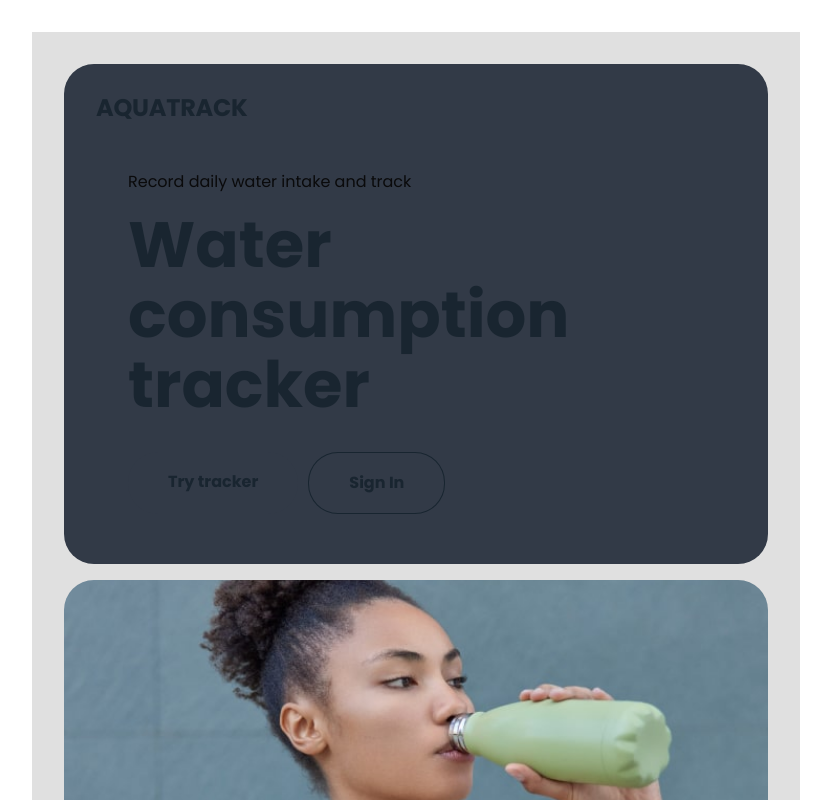
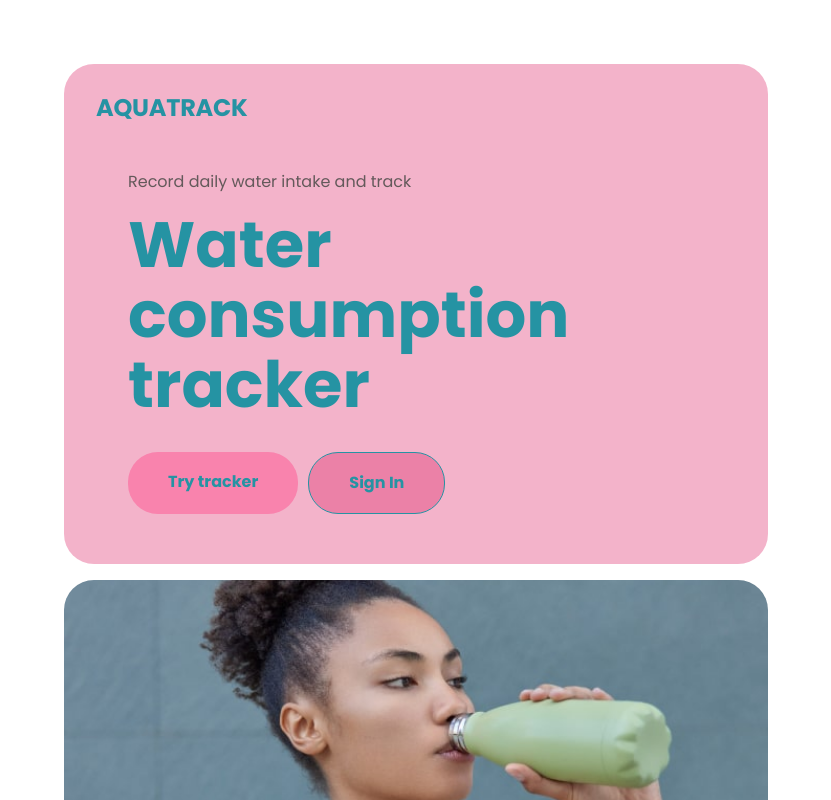
Before and after one commit to dmeshkovGit/AquaTrack, a React (Vite) app: page / in a window 1280 px wide. Shown: the top 800 px of the page, without its empty margins (224-1055 px from the left). Built offline with nearby package versions, Linux system fonts and the light colour scheme.

Commit message:
add pinktheme

```diff
--- a/src/components/SharedLayout/SharedLayout.jsx
+++ b/src/components/SharedLayout/SharedLayout.jsx
@@ -4,7 +4,7 @@ import { Toaster } from 'react-hot-toast';
 
 export default function SharedLayout({ children }) {
   return (
-    <div className={clsx(css.container, 'darkTheme')}>
+    <div className={clsx(css.container, 'pinkTheme')}>
       {children}
       <Toaster />
     </div>
--- a/src/shared/styles/variables.css
+++ b/src/shared/styles/variables.css
@@ -30,13 +30,13 @@
 
 .pinkTheme {
   --main: #2593a3;
-  --main-text: #2f2f2f;
+  --main-text: #5c5454f2;
   --main-border: #2f2f2f33;
   --main-placeholder: #2f2f2f99;
   --logout-btn: #323f4766;
   --shadow: #0000001a;
-  --accent: #9be1a0;
-  --accent-hover: #87d28d;
+  --accent: #ff478b73;
+  --accent-hover: #e18daeba;
   --background: rgb(220 33 99 / 34%);
   --main-white: #fff;
   --validation-error: #ef5050;
```
